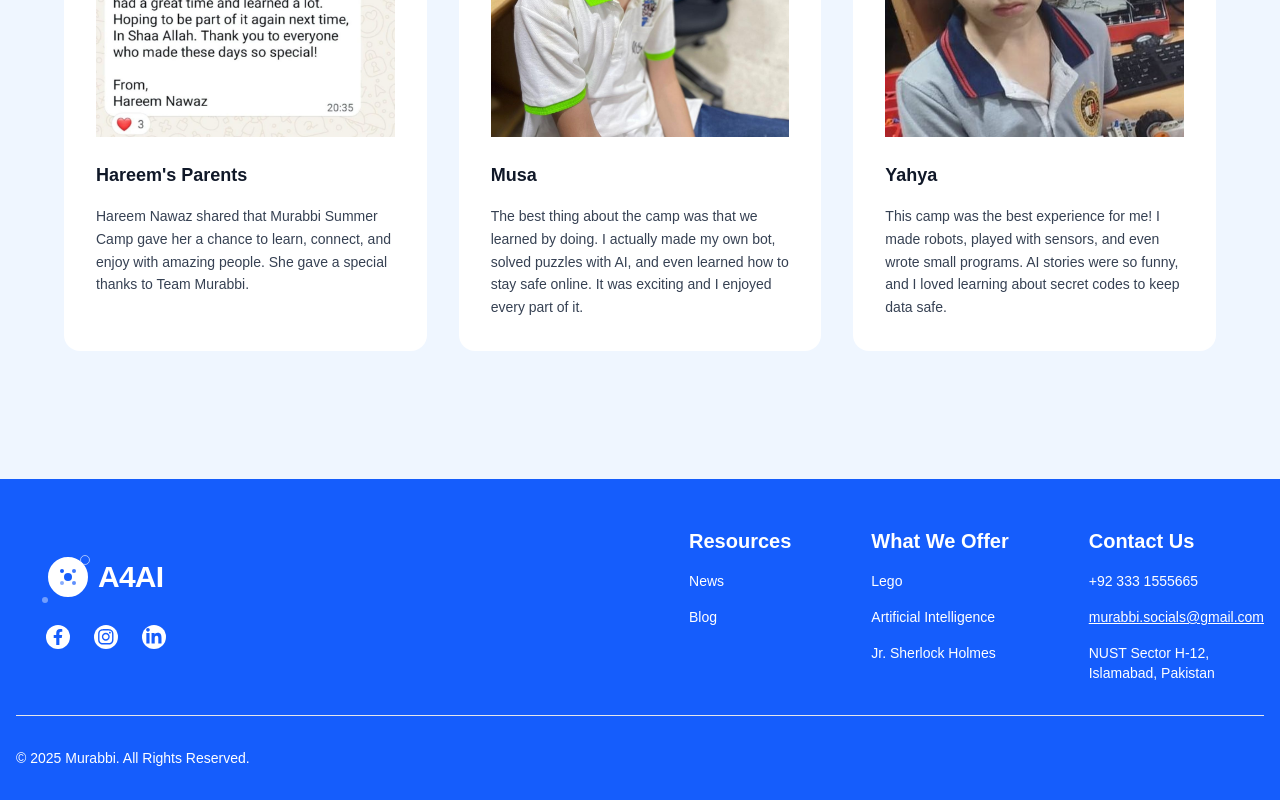
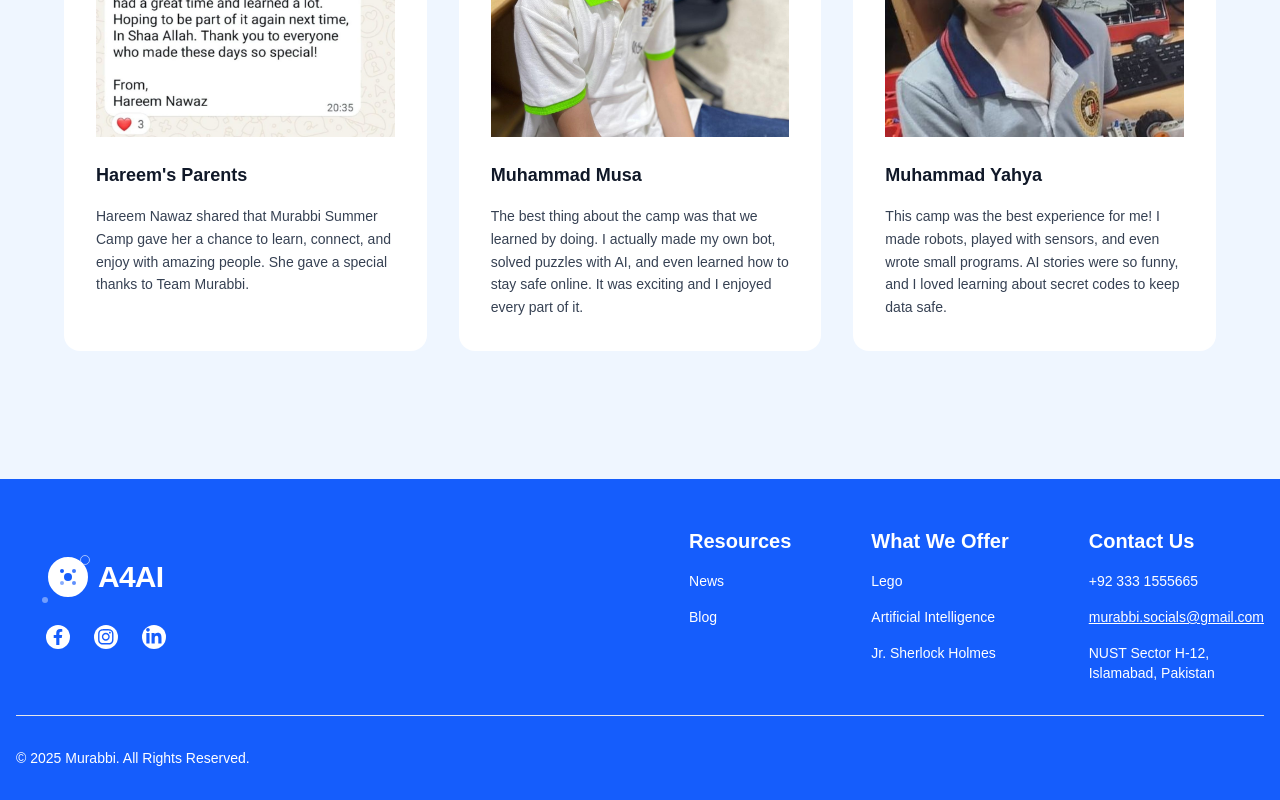
Before and after one commit to umairijaz62/a4ai, a Next.js app: page /services/steam/ai in a window 1280 px wide. Shown: the part 2440-3240 px from the top of the page. Built offline with nearby package versions, Linux system fonts and the light colour scheme.

Commit message:
Change name

```diff
--- a/src/components/Parents.tsx
+++ b/src/components/Parents.tsx
@@ -22,13 +22,13 @@ export const aiTestimonials: Testimonial[] = [
   },
    {
     id: 2,
-    name: "Musa",
+    name: "Muhammad Musa",
     image: "/parents/13.jpg",
     text: "The best thing about the camp was that we learned by doing. I actually made my own bot, solved puzzles with AI, and even learned how to stay safe online. It was exciting and I enjoyed every part of it."
   },
   {
     id: 3,
-    name: "Yahya",
+    name: "Muhammad Yahya",
     image: "/parents/11.jpg",
     text: "This camp was the best experience for me! I made robots, played with sensors, and even wrote small programs. AI stories were so funny, and I loved learning about secret codes to keep data safe."
   }
@@ -67,13 +67,13 @@ export const cyberTestimonials: Testimonial[] = [
   },
   {
     id: 2,
-    name: "Ibrahim",
+    name: "Muhammad Ibrahim",
     image: "/parents/8.jpg",
     text: "Outstanding analytics and reporting features have helped us make better investment decisions. Highly recommend for any financial professional."
   },
   {
     id: 3,
-    name: "Zaviya",
+    name: "Muhammad Zaviyan",
     image: "/parents/7.jpg",
     text: "The best thing about the camp was that we learned by doing. I actually made my own bot, solved puzzles with AI, and even learned how to stay safe online. It was exciting and I enjoyed every part of it."
   },
```
Also changed, not shown: public/testimonial/2.jpg, public/testimonial/3.jpg.
